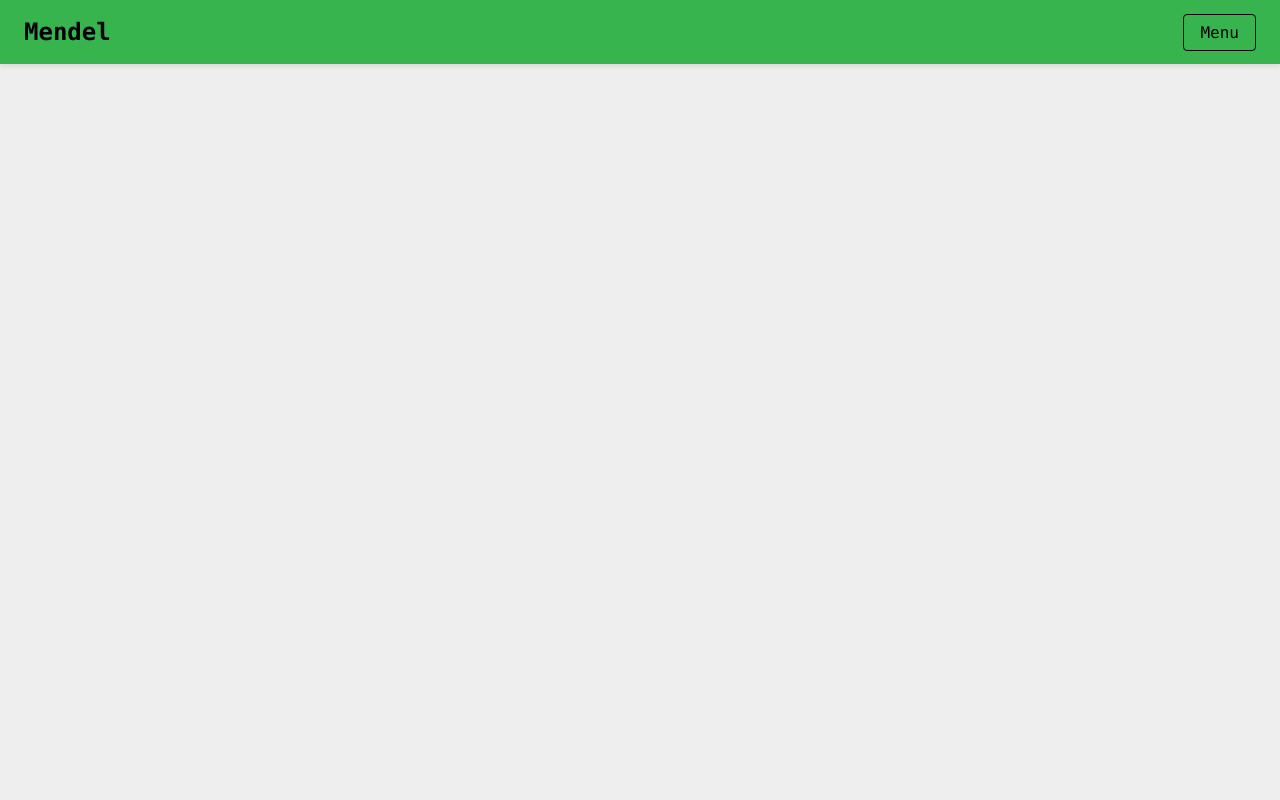
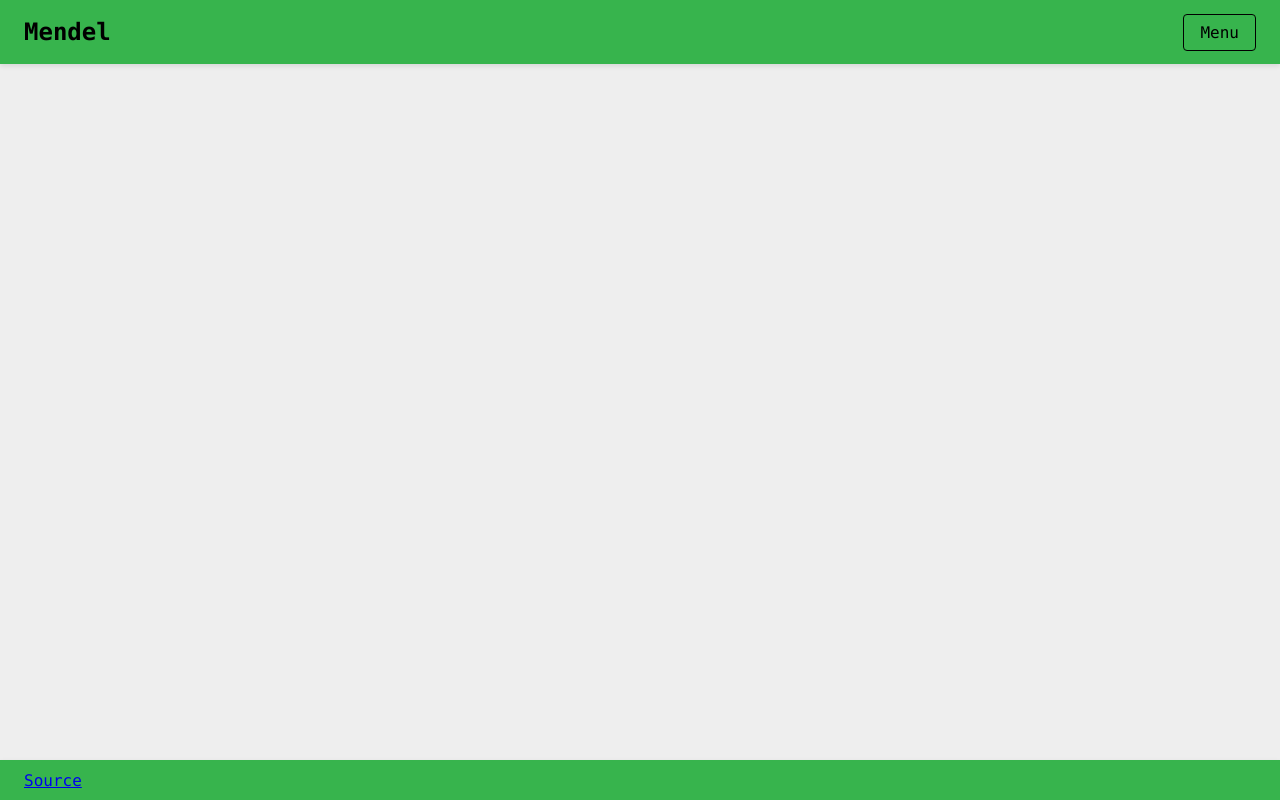
Before and after one commit to Kylep342/mendel, a Vue app in the folder web/: page / in a window 1280 px wide. Built offline with nearby package versions, Linux system fonts and the light colour scheme.

Commit message:
Adds a footer bar

```diff
--- a/web/src/App.vue
+++ b/web/src/App.vue
@@ -1,6 +1,7 @@
 <script setup lang="ts">
 import { RouterView } from 'vue-router'
 import HeaderBar from './components/HeaderBar.vue'
+import FooterBar from './components/FooterBar.vue'
 </script>
 
 <template>
@@ -8,6 +9,7 @@ import HeaderBar from './components/HeaderBar.vue'
   <main class="content-wrapper">
     <RouterView />
   </main>
+  <FooterBar />
 </template>
 
 <style scoped>
--- a/web/src/components/FooterBar.vue
+++ b/web/src/components/FooterBar.vue
@@ -1,11 +1,34 @@
 <template>
   <footer>
     <div>
-      <!-- <a
-        href=""
+      <a
+        href="https://github.com/Kylep342/mendel"
         target="_blank"
-      >report a bug</a> -->
+      >Source</a>
       <br>
     </div>
   </footer>
 </template>
+
+<style scoped>
+footer {
+  /* Core layout with Flexbox */
+  display: flex;
+  justify-content: space-between; /* This pushes Mendel and Menu to opposite ends */
+  align-items: center;
+
+  /* Positioning */
+  position: fixed; /* Anchors the header to the top */
+  bottom: 0;
+  left: 0;
+  width: 100%;
+  z-index: 1000; /* Ensures it stays on top of other content */
+
+  /* Styling */
+  background-color: var(--primary-color);
+  color: var(--text-on-primary);
+  padding: 0 1.5rem; /* Adds horizontal space on the sides */
+  height: 2.5rem; /* Define a fixed height */
+  box-shadow: 0 2px 5px rgba(0, 0, 0, 0.1); /* Optional: adds a subtle shadow */
+}
+</style>
--- a/web/src/components/HeaderBar.vue
+++ b/web/src/components/HeaderBar.vue
@@ -25,7 +25,7 @@ const handleMenuItemClick = (action: () => void, event: Event) => {
 </script>
 
 <template>
-  <header class="main-header">
+  <header>
     <div class="logo-container">
       <h1>Mendel</h1>
     </div>
@@ -47,7 +47,7 @@ const handleMenuItemClick = (action: () => void, event: Event) => {
 
 <style scoped>
 /* Scoped styles ensure these only apply to HeaderBar.vue */
-.main-header {
+header {
   /* Core layout with Flexbox */
   display: flex;
   justify-content: space-between; /* This pushes Mendel and Menu to opposite ends */
```
